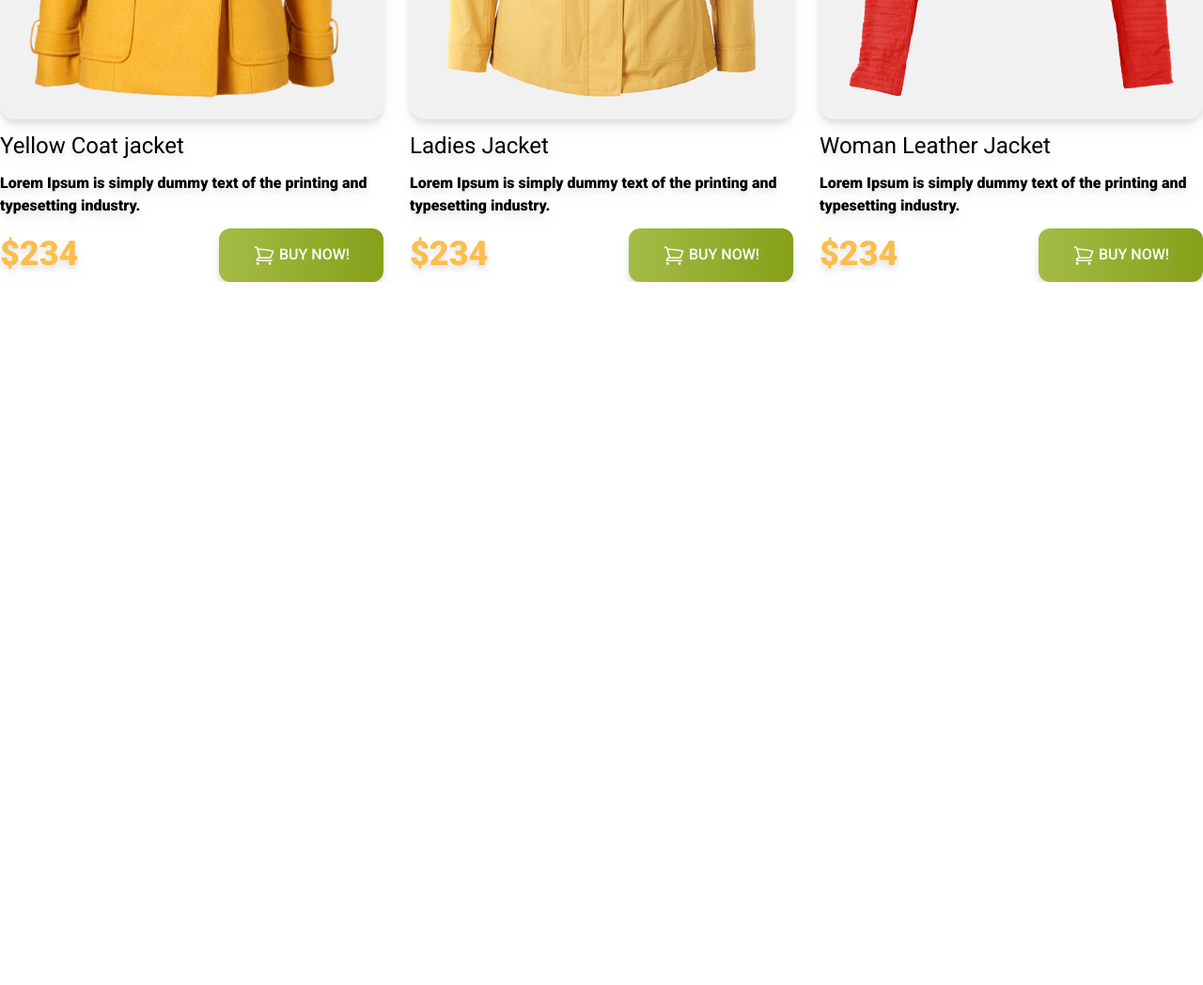
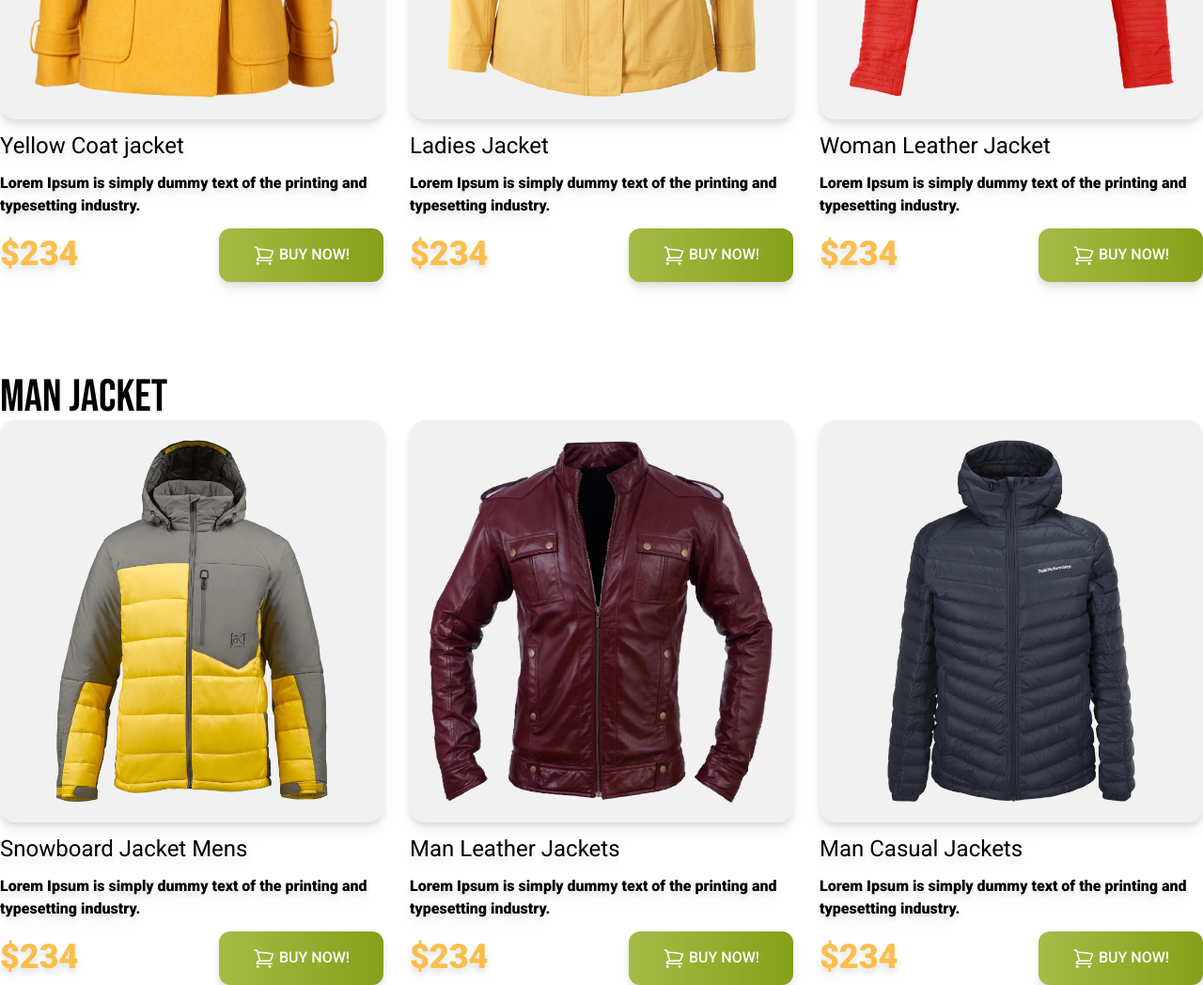
Before and after one commit to shihab4513/penguine-fashion-with-tailwind, a plain HTML site: page index.html in a window 1280 px wide. Shown: the part 1106-2154 px from the top of the page at 94% size. Before the commit the page ends 1406 px from the top, so only its background shows below. Drawn offline with nearby package versions, Linux system fonts and the light colour scheme.

Commit message:
man jacket section complete

```diff
--- a/index.html
+++ b/index.html
@@ -63,7 +63,7 @@
         <section>
             <h3 class="text-5xl font-bebas">Woman Jackets</h3>
 
-            <!-- Jacket container -->
+            <!-- Women Jacket container -->
             <div class="font-roboto grid grid-cols-1 md:grid-cols-2 lg:grid-cols-3 gap-7">
                 <!-- Jacket 1 -->
                 <div class="space-y-3 drop-shadow-lg">
@@ -131,6 +131,77 @@
 
             </div>
         </section>
+        <section class="mt-[6.2rem]">
+            <h3 class="text-5xl font-bebas uppercase">Man Jacket</h3>
+
+            <!-- Men Jacket container -->
+            <div class="font-roboto grid grid-cols-1 md:grid-cols-2 lg:grid-cols-3 gap-7">
+                <!-- Jacket 1 -->
+                <div class="space-y-3 drop-shadow-lg">
+                    <div class="bg-[#F1F1F1] p-5 rounded-2xl">
+                        <img src="images/jacket-4.png" alt="">
+                    </div>
+                    <h4 class="text-2xl">Snowboard Jacket Mens</h4>
+                    <p class="font-black text-[1rem]">Lorem Ipsum is simply dummy text of the
+                        printing and typesetting industry.</p>
+                    <div class="flex justify-between">
+                        <h3 class="text-[2.25rem] font-black text-[#FABE4C]">$234</h3>
+                        <button
+                            class="py-4 px-9 bg-gradient-to-r from-[#A4BC46] to-[#85A019] rounded-xl uppercase text-white font-medium"><svg
+                                xmlns="http://www.w3.org/2000/svg" fill="none" viewBox="0 0 24 24" stroke-width="1.5"
+                                stroke="currentColor" class="w-6 h-6 inline">
+                                <path stroke-linecap="round" stroke-linejoin="round"
+                                    d="M2.25 3h1.386c.51 0 .955.343 1.087.835l.383 1.437M7.5 14.25a3 3 0 0 0-3 3h15.75m-12.75-3h11.218c1.121-2.3 2.1-4.684 2.924-7.138a60.114 60.114 0 0 0-16.536-1.84M7.5 14.25 5.106 5.272M6 20.25a.75.75 0 1 1-1.5 0 .75.75 0 0 1 1.5 0Zm12.75 0a.75.75 0 1 1-1.5 0 .75.75 0 0 1 1.5 0Z" />
+                            </svg>
+                            BUY NOW!</button>
+                    </div>
+
+                </div>
+                <!-- Jacket 2 -->
+                <div class="space-y-3 drop-shadow-lg">
+                    <div class="bg-[#F1F1F1] p-5 rounded-2xl">
+                        <img src="images/jacket-5.png" alt="">
+                    </div>
+                    <h4 class="text-2xl">Man Leather Jackets</h4>
+                    <p class="font-black text-[1rem]">Lorem Ipsum is simply dummy text of the
+                        printing and typesetting industry.</p>
+                    <div class="flex justify-between">
+                        <h3 class="text-[2.25rem] font-black text-[#FABE4C]">$234</h3>
+                        <button
+                            class="py-4 px-9 bg-gradient-to-r from-[#A4BC46] to-[#85A019] rounded-xl uppercase text-white font-medium"><svg
+                                xmlns="http://www.w3.org/2000/svg" fill="none" viewBox="0 0 24 24" stroke-width="1.5"
+                                stroke="currentColor" class="w-6 h-6 inline">
+                                <path stroke-linecap="round" stroke-linejoin="round"
+                                    d="M2.25 3h1.386c.51 0 .955.343 1.087.835l.383 1.437M7.5 14.25a3 3 0 0 0-3 3h15.75m-12.75-3h11.218c1.121-2.3 2.1-4.684 2.924-7.138a60.114 60.114 0 0 0-16.536-1.84M7.5 14.25 5.106 5.272M6 20.25a.75.75 0 1 1-1.5 0 .75.75 0 0 1 1.5 0Zm12.75 0a.75.75 0 1 1-1.5 0 .75.75 0 0 1 1.5 0Z" />
+                            </svg>
+                            BUY NOW!</button>
+                    </div>
+
+                </div>
+                <!-- Jacket 3 -->
+                <div class="space-y-3 drop-shadow-lg">
+                    <div class="bg-[#F1F1F1] p-5 rounded-2xl">
+                        <img src="images/jacket-6.png" alt="">
+                    </div>
+                    <h4 class="text-2xl">Man Casual Jackets</h4>
+                    <p class="font-black text-[1rem]">Lorem Ipsum is simply dummy text of the
+                        printing and typesetting industry.</p>
+                    <div class="flex justify-between">
+                        <h3 class="text-[2.25rem] font-black text-[#FABE4C]">$234</h3>
+                        <button
+                            class="py-4 px-9 bg-gradient-to-r from-[#A4BC46] to-[#85A019] rounded-xl uppercase text-white font-medium"><svg
+                                xmlns="http://www.w3.org/2000/svg" fill="none" viewBox="0 0 24 24" stroke-width="1.5"
+                                stroke="currentColor" class="w-6 h-6 inline">
+                                <path stroke-linecap="round" stroke-linejoin="round"
+                                    d="M2.25 3h1.386c.51 0 .955.343 1.087.835l.383 1.437M7.5 14.25a3 3 0 0 0-3 3h15.75m-12.75-3h11.218c1.121-2.3 2.1-4.684 2.924-7.138a60.114 60.114 0 0 0-16.536-1.84M7.5 14.25 5.106 5.272M6 20.25a.75.75 0 1 1-1.5 0 .75.75 0 0 1 1.5 0Zm12.75 0a.75.75 0 1 1-1.5 0 .75.75 0 0 1 1.5 0Z" />
+                            </svg>
+                            BUY NOW!</button>
+                    </div>
+
+                </div>
+
+            </div>
+        </section>
     </main>
     <footer>
 
```
